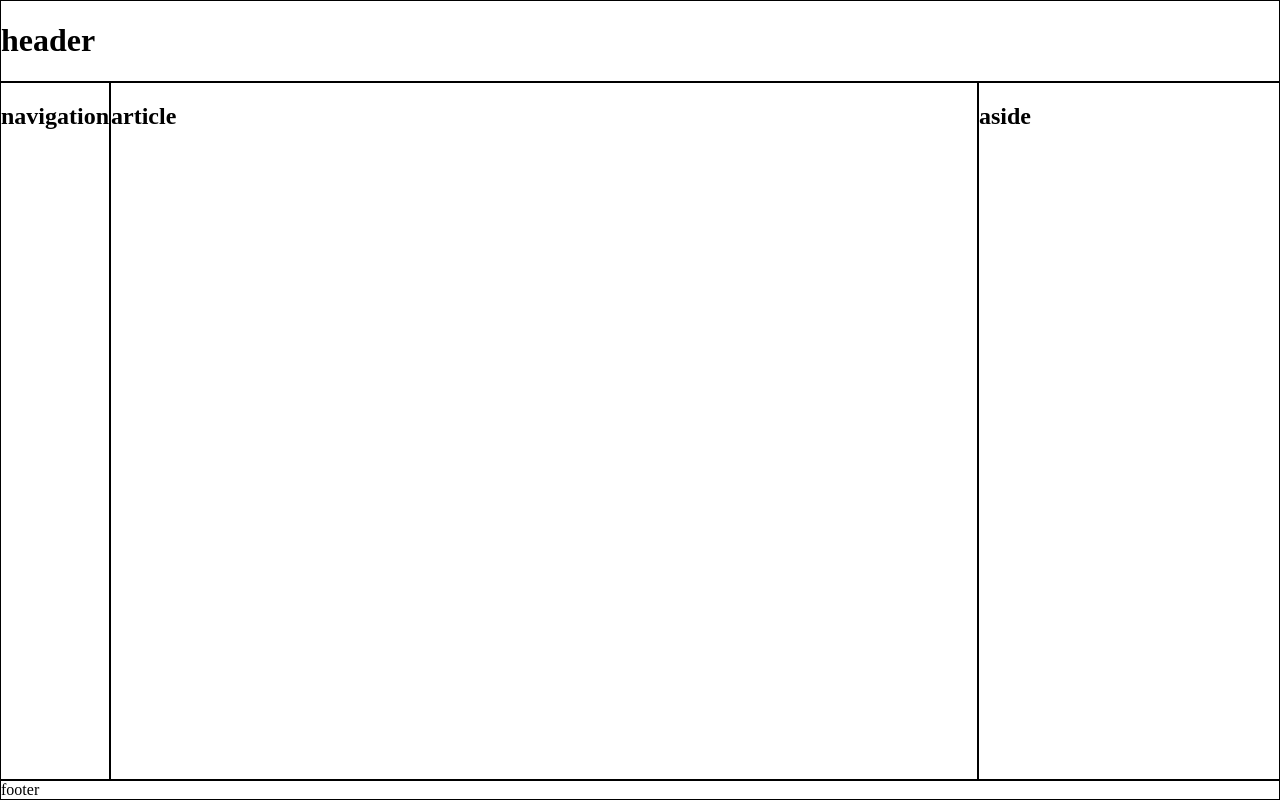
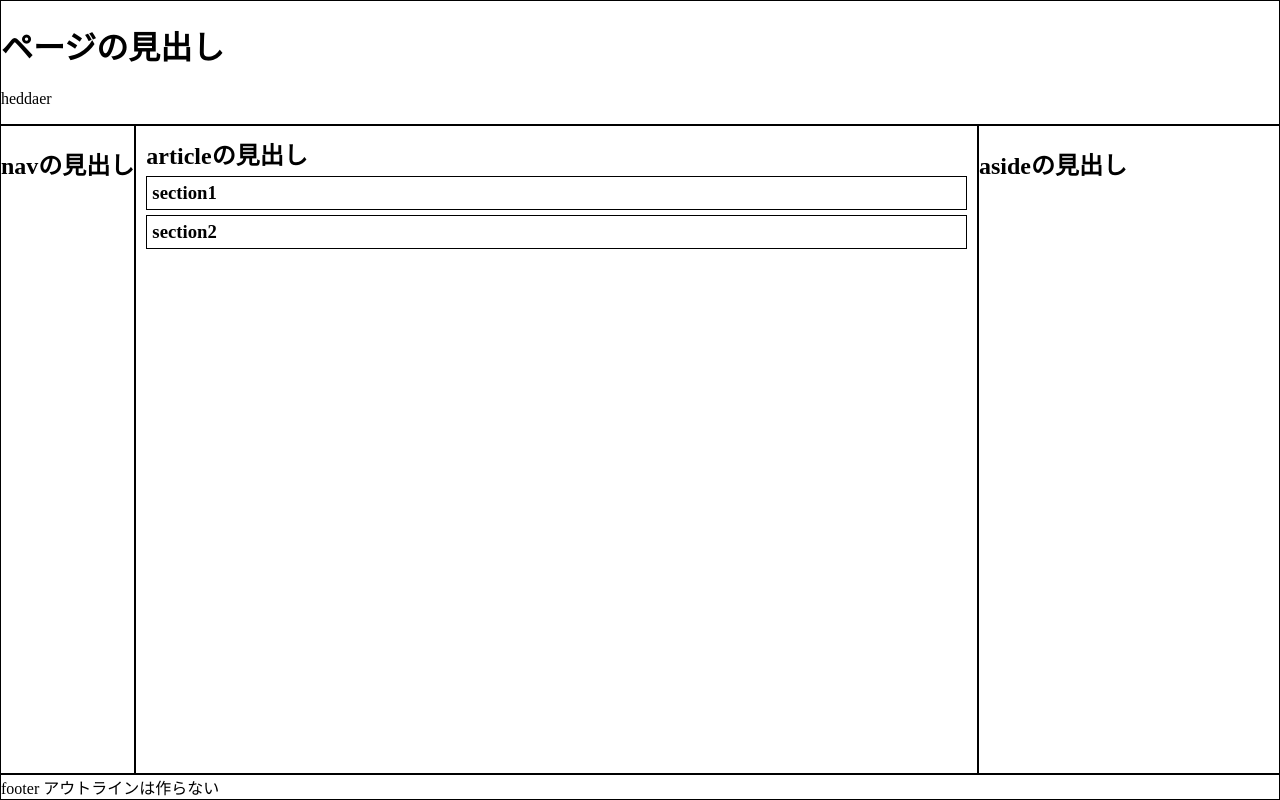
Before and after one commit to KadoTomohiro/OutlineSample, a website: page index.html in a window 1280 px wide. Drawn offline with Linux system fonts and the light colour scheme.

Commit message:
概要を記述

```diff
--- a/index.html
+++ b/index.html
@@ -29,6 +29,11 @@
 
     article{
       flex-grow:1;
+      padding:5px;
+    }
+
+    article *{
+      margin:5px;
     }
 
     aside{
@@ -46,25 +51,40 @@
 </head>
 <body>
   <header>
-    <h1>header</h1>
+    <h1>ページの見出し</h1>
+    <p>heddaer</p>
   </header>
   <div class="contents">
     <nav>
-      <h1>navigation</h1>
+      <h1>navの見出し</h1>
     </nav>
+
     <article>
-      <h1>
-        article
-      </h1>
+        <h1>
+          articleの見出し
+        </h1>
+        <section>
+          <h1>
+            section1
+          </h1>
+        </section>
+        <section>
+          <h1>
+            section2
+          </h1>
+        </section>
+
     </article>
+
     <aside>
       <h1>
-        aside
+        asideの見出し
       </h1>
     </aside>
   </div>
   <footer>
     footer
+    アウトラインは作らない
   </footer>
 </body>
 </html>
```
Also changed, not shown: sandbox.html (added, +10 -0 lines), README.md.
